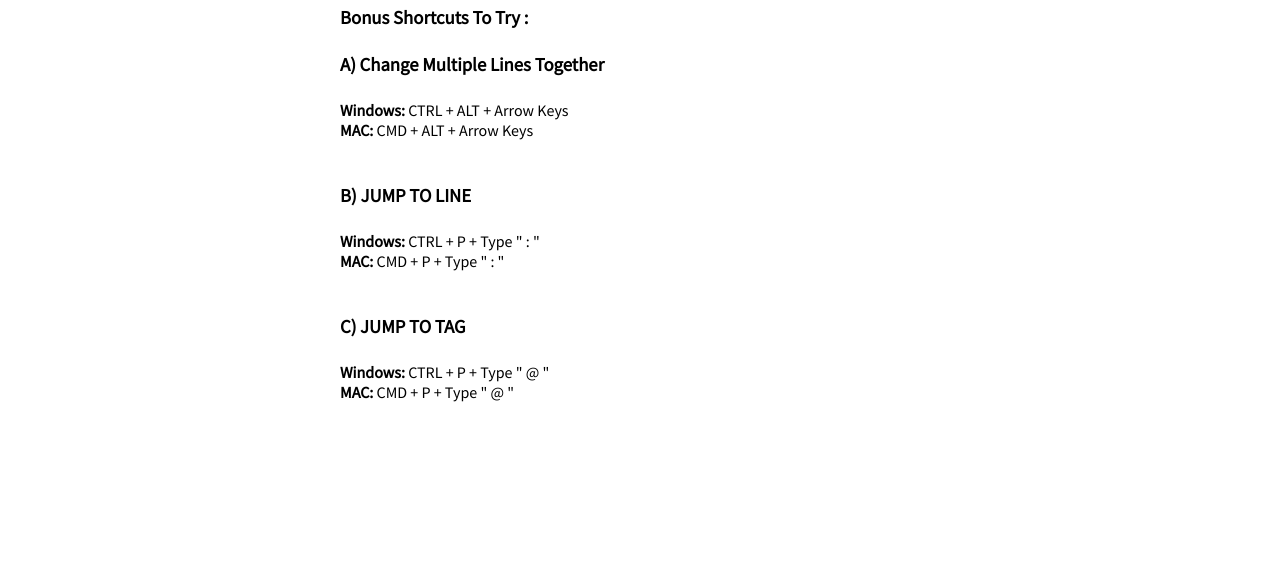
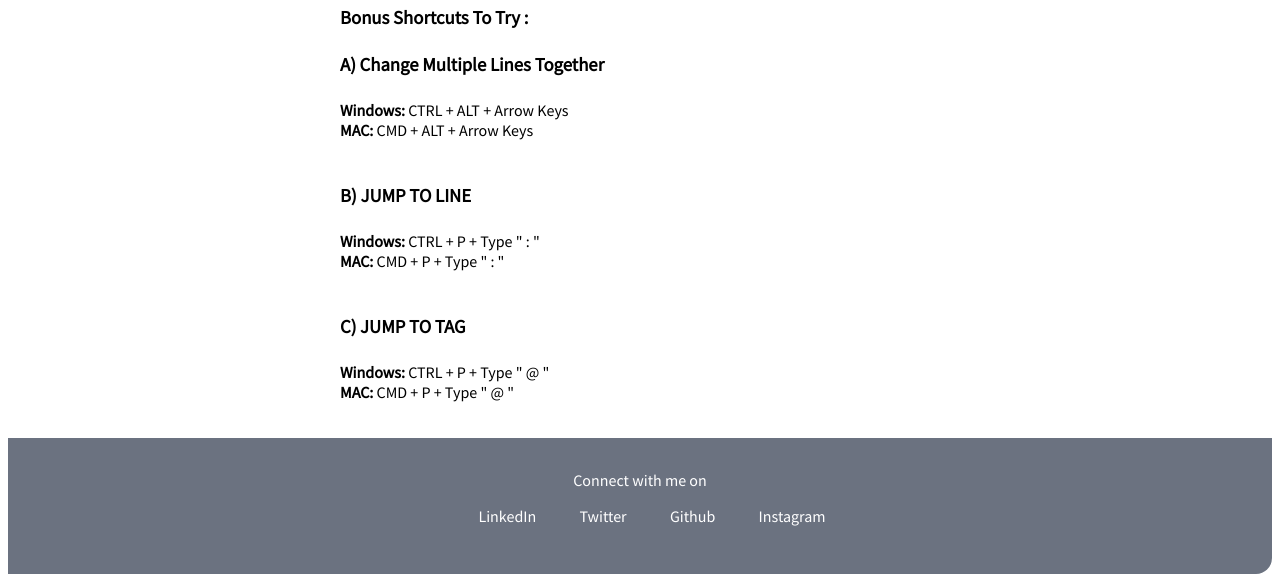
Before and after one commit to irajbhinde/neog-camp-lesson3-live, a plain HTML site: page blogTwo.html in a window 1280 px wide. Shown: the part 4603-5185 px from the top of the page. Before the commit the page ends 5049 px from the top, so only its background shows below. Drawn offline with Linux system fonts and the light colour scheme.

Commit message:
footer : links
Added Instagram Link

```diff
--- a/blogTwo.html
+++ b/blogTwo.html
@@ -193,4 +193,28 @@
     </p>
 
 
+    <footer class="footer container-fluid">
+        <div class="container">
+            <div class="f-text">Connect with me on</div>
+            <ul class="list-non-bullet socials">
+                <li class="inline">
+                    <a class="s-link" href="https://www.linkedin.com/in/raj-bhinde-70613a174/"> LinkedIn</a>
+                </li>
+                <li class="inline">
+                    <a class="s-link" href="https://www.twitter.com/irajbhinde_">Twitter</a>
+                </li>
+                <li class="inline">
+                    <a class="s-link" href="https://github.com/irajbhinde">Github</a>
+                </li>
+                <li class="inline">
+                    <a class="s-link" href="https://instagram.com/rajbhinde">Instagram</a>
+                </li>
+            </ul>
+
+        </div>
+
+
+    </footer>
+
+
 </body>
```
Also changed, not shown: blog.html (+3 -0 lines), blogOne.html (+23 -0 lines), index.html (+3 -0 lines), projects.html (+5 -2 lines).
